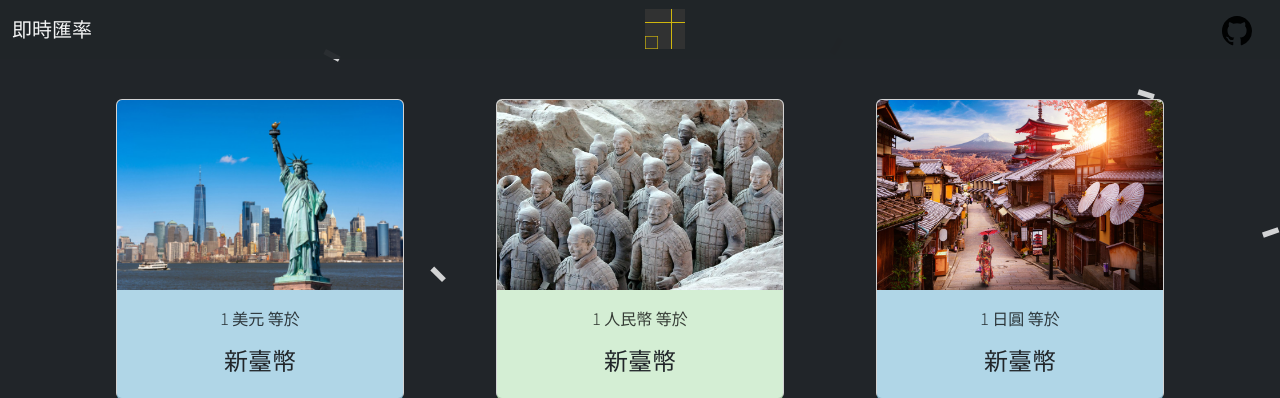
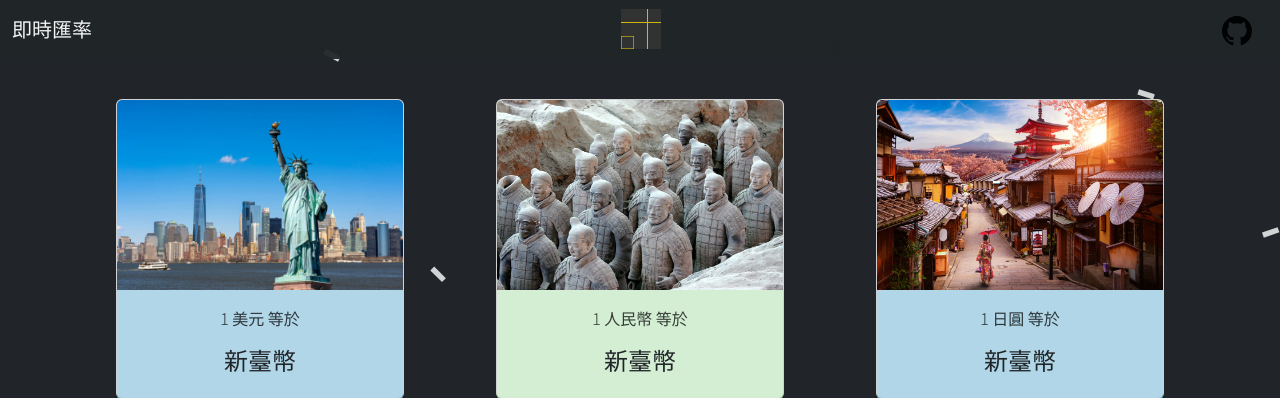
Before and after one commit to joohnny3/exchange-rate, a PHP site: page /currency.php in a window 1280 px wide. Shown: the top 398 px of the page. Run offline with PHP 8.4, Linux system fonts and the light colour scheme; data that the repository does not hold is empty.

Commit message:
刪除不要的css

```diff
--- a/currency.php
+++ b/currency.php
@@ -8,7 +8,7 @@
   <link rel="preconnect" href="https://fonts.googleapis.com">
   <link rel="preconnect" href="https://fonts.gstatic.com" crossorigin>
   <link href="https://fonts.googleapis.com/css2?family=Noto+Sans+TC:wght@300&family=Roboto&display=swap" rel="stylesheet">
-  <link rel="icon" href="./image/bank.png" type="image/png">
+  <link rel="icon" href="./image/money.png" type="image/png">
   <link rel="stylesheet" href="spinkit.css">
   <link href="https://cdn.jsdelivr.net/npm/bootstrap@5.2.3/dist/css/bootstrap.min.css" rel="stylesheet" integrity="sha384-rbsA2VBKQhggwzxH7pPCaAqO46MgnOM80zW1RWuH61DGLwZJEdK2Kadq2F9CUG65" crossorigin="anonymous">
   <script src="./confetti-js-master/dist/index.js"></script>
@@ -20,10 +20,6 @@
 
     body {
       background-color: #212529;
-    }
-
-    .container-fluid>svg {
-      margin-right: 3rem;
     }
 
     nav {
@@ -45,6 +41,7 @@
 
     .sk-grid {
       background-color: #ffdd07d6;
+      margin-right: 3rem;
     }
   </style>
 </head>
```
Also changed, not shown: image/money.png (added).
